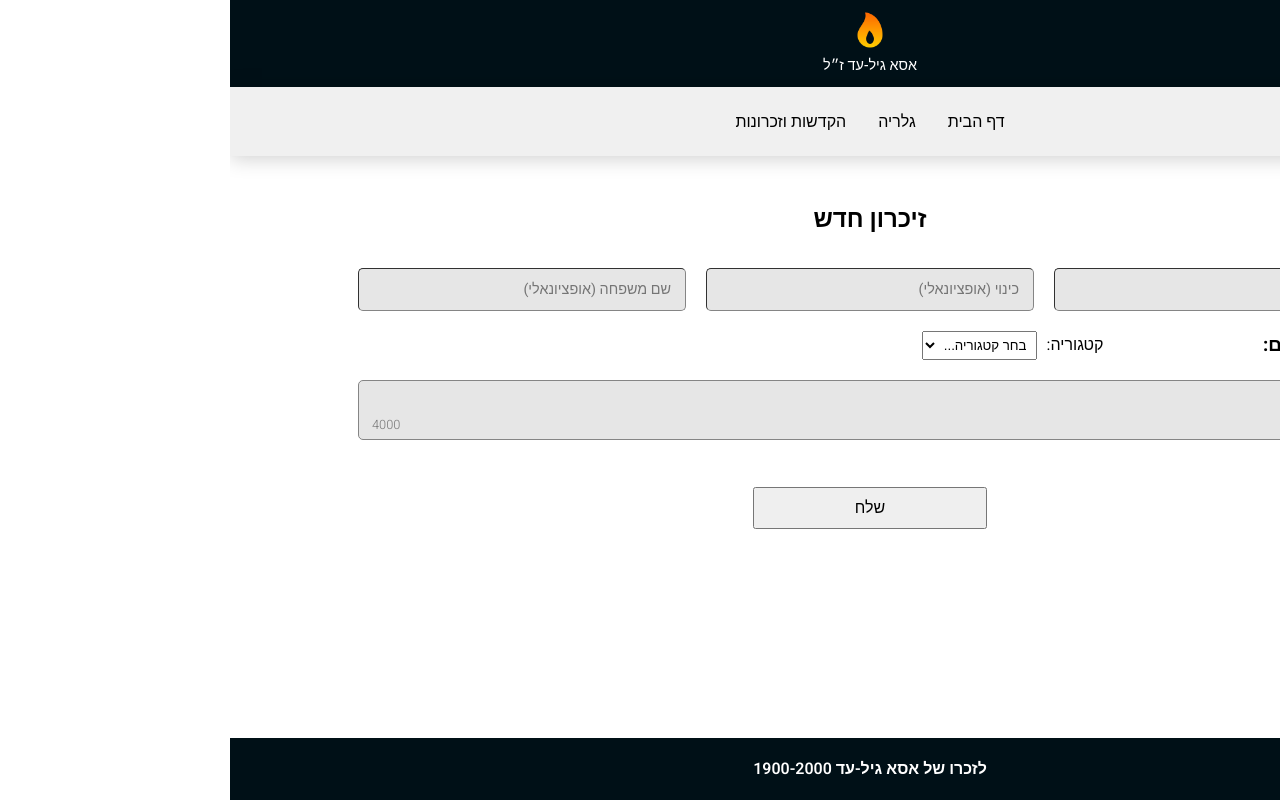
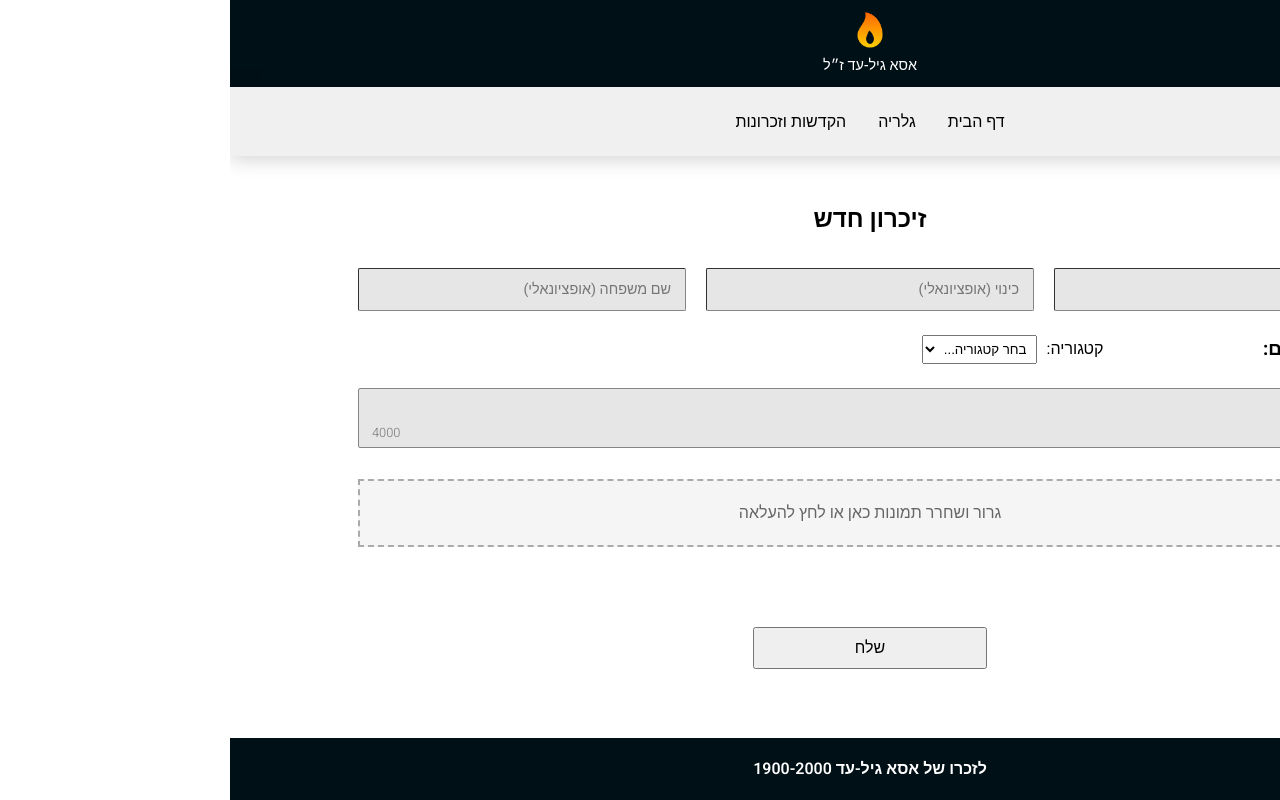
Before and after one commit to Idan-sh/Asa-Memorial, a React (Vite) app in the folder frontend/: page /add-memory in a window 1280 px wide. Built offline with nearby package versions, Linux system fonts and the light colour scheme; a web font is replaced by a local one.

Commit message:
Added upload images box, with images preview. Also added delete button for uploaded pictures.

```diff
--- a/frontend/src/assets/styles/cmps/content/memories-content/_AddMemoryForm.scss
+++ b/frontend/src/assets/styles/cmps/content/memories-content/_AddMemoryForm.scss
@@ -11,7 +11,7 @@
     display: flex;
     flex-direction: column;
     flex-grow: 1;
-    gap: 20px;
+    gap: 1.5rem;
     width: 100%;
 
     input,
@@ -20,7 +20,7 @@
       font-size: 0.9 * $mainFontSize;
       color: $mainFontColor;
       background-color: darken($mainBgColor, 10);
-      border-radius: 5px;
+      border-radius: 2px;
       padding-inline: 14px;
       padding-block: 10px;
       margin: 0;
@@ -94,9 +94,73 @@
       }
     }
 
+    .add-memory-form-pictures-upload-container {
+      border: 2px dashed #aaa;
+      background-color: darken($mainBgColor, 4);
+      padding: 20px;
+      text-align: center;
+      cursor: pointer;
+      transition: background-color 0.3s ease;
+
+      &.dragging {
+        background-color: darken($mainBgColor, 8);
+      }
+
+      p {
+        margin: 0;
+        color: #666;
+      }
+    }
+
+    .uploaded-images-preview {
+      display: flex;
+      gap: 10px;
+      justify-content: center;
+      flex-wrap: wrap;
+
+      .image-preview {
+        position: relative;
+        display: inline-block;
+
+        img {
+          width: 100px;
+          height: 100px;
+          object-fit: cover;
+          border-radius: 2px;
+          border: 2px solid darken($mainBgColor, 6);
+        }
+
+        .remove-image-button {
+          position: absolute;
+          top: 5px;
+          right: 5px;
+          background-color: rgba(255, 0, 0, 0.8);
+          color: white;
+          border: none;
+          border-radius: 50%;
+          width: 20px;
+          height: 20px;
+          display: flex;
+          justify-content: center;
+          align-items: center;
+          cursor: pointer;
+          font-size: 24px;
+          line-height: 12px;
+
+          &:hover {
+            opacity: 0.8;
+          }
+          &:hover + img {
+            border: 2px solid rgba(255, 0, 0, 0.8);
+          }
+        }
+      }
+    }
+
     .add-memory-form-submit-container {
       display: flex;
       justify-content: center;
+      margin-top: 2rem;
 
       button {
         font-size: $mainFontSize;
--- a/frontend/src/cmps/memories/AddMemoryForm.tsx
+++ b/frontend/src/cmps/memories/AddMemoryForm.tsx
@@ -20,6 +20,8 @@ type RelationCategory = keyof typeof relationOptions;
 
 export default function AddMemoryForm() {
   const messageTextareaRef = useRef<HTMLTextAreaElement>(null);
+  const fileInputRef = useRef<HTMLInputElement>(null);
+
   const maxMessageCharacters = 4000;
   const [messageCharCount, setMessageCharCount] = useState(0);
 
@@ -27,6 +29,9 @@ export default function AddMemoryForm() {
     RelationCategory | ''
   >('');
   const [selectedRelation, setSelectedRelation] = useState('');
+
+  const [uploadedImages, setUploadedImages] = useState<File[]>([]);
+  const [dragging, setDragging] = useState(false);
 
   const handleMessageInput = () => {
     const textarea = messageTextareaRef.current;
@@ -114,6 +119,31 @@ export default function AddMemoryForm() {
     setSelectedRelation(event.target.value);
   };
 
+  const handleFileDrop = (event: React.DragEvent<HTMLDivElement>) => {
+    event.preventDefault();
+    setDragging(false);
+    const files = Array.from(event.dataTransfer.files);
+    setUploadedImages((prevImages) => [...prevImages, ...files]);
+  };
+
+  const handleDragOver = (event: React.DragEvent<HTMLDivElement>) => {
+    event.preventDefault();
+    setDragging(true);
+  };
+
+  const handleDragLeave = () => {
+    setDragging(false);
+  };
+
+  const handleFileChange = (event: React.ChangeEvent<HTMLInputElement>) => {
+    const files = Array.from(event.target.files || []);
+    setUploadedImages((prevImages) => [...prevImages, ...files]);
+  };
+
+  const handleRemoveImage = (index: number) => {
+    setUploadedImages((prevImages) => prevImages.filter((_, i) => i !== index));
+  };
+
   useEffect(() => {
     handleMessageInput(); // Adjust the height based on the initial content
   }, []);
@@ -122,6 +152,7 @@ export default function AddMemoryForm() {
     <div className="add-memory-container">
       <h2>זיכרון חדש</h2>
       <form className="add-memory-form">
+        {/* Names input */}
         <div className="add-memory-form-names-container">
           <input
             className="add-memory-form-first-name-input"
@@ -139,6 +170,8 @@ export default function AddMemoryForm() {
             placeholder="שם משפחה (אופציונאלי)"
           />
         </div>
+
+        {/* Relation input */}
         <div className="add-memory-form-relation-container">
           <h3 className="add-memory-form-relation-title">מערכת יחסים:</h3>
 
@@ -179,6 +212,8 @@ export default function AddMemoryForm() {
             </select>
           </div>
         </div>
+
+        {/* Message input */}
         <div className="add-memory-form-message-container">
           <textarea
             className="add-memory-form-message-textarea"
@@ -192,7 +227,46 @@ export default function AddMemoryForm() {
             {maxMessageCharacters - messageCharCount}
           </div>
         </div>
-        <div className="add-memory-form-pictures-upload-container"></div>
+
+        {/* Image Upload Box */}
+        <div
+          className={`add-memory-form-pictures-upload-container ${dragging ? 'dragging' : ''}`}
+          onDrop={handleFileDrop}
+          onDragOver={handleDragOver}
+          onDragLeave={handleDragLeave}
+          onClick={() => fileInputRef.current?.click()}
+        >
+          <p>
+            {dragging
+              ? 'שחרר כדי להעלות תמונות'
+              : 'גרור ושחרר תמונות כאן או לחץ להעלאה'}
+          </p>
+          <input
+            ref={fileInputRef}
+            type="file"
+            multiple
+            accept="image/*"
+            onChange={handleFileChange}
+            style={{ display: 'none' }}
+          />
+        </div>
+
+        {/* Display uploaded images */}
+        <div className="uploaded-images-preview">
+          {uploadedImages.map((file, index) => (
+            <div key={index} className="image-preview">
+              <button
+                type="button"
+                className="remove-image-button"
+                onClick={() => handleRemoveImage(index)}
+              >
+                ×
+              </button>
+              <img src={URL.createObjectURL(file)} alt={`Uploaded ${index}`} />
+            </div>
+          ))}
+        </div>
+
         <div className="add-memory-form-submit-container">
           <button type="submit">שלח</button>
         </div>
```
